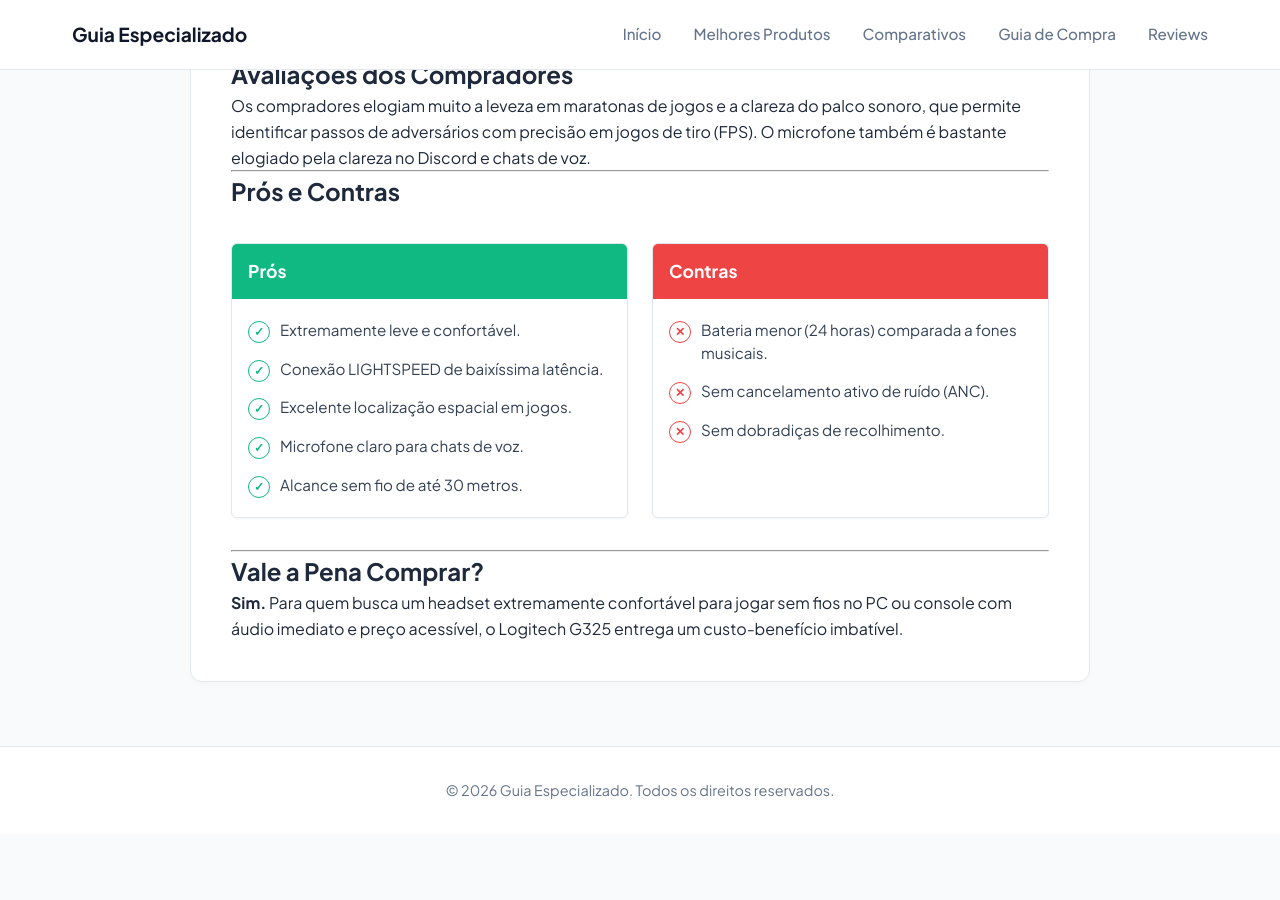
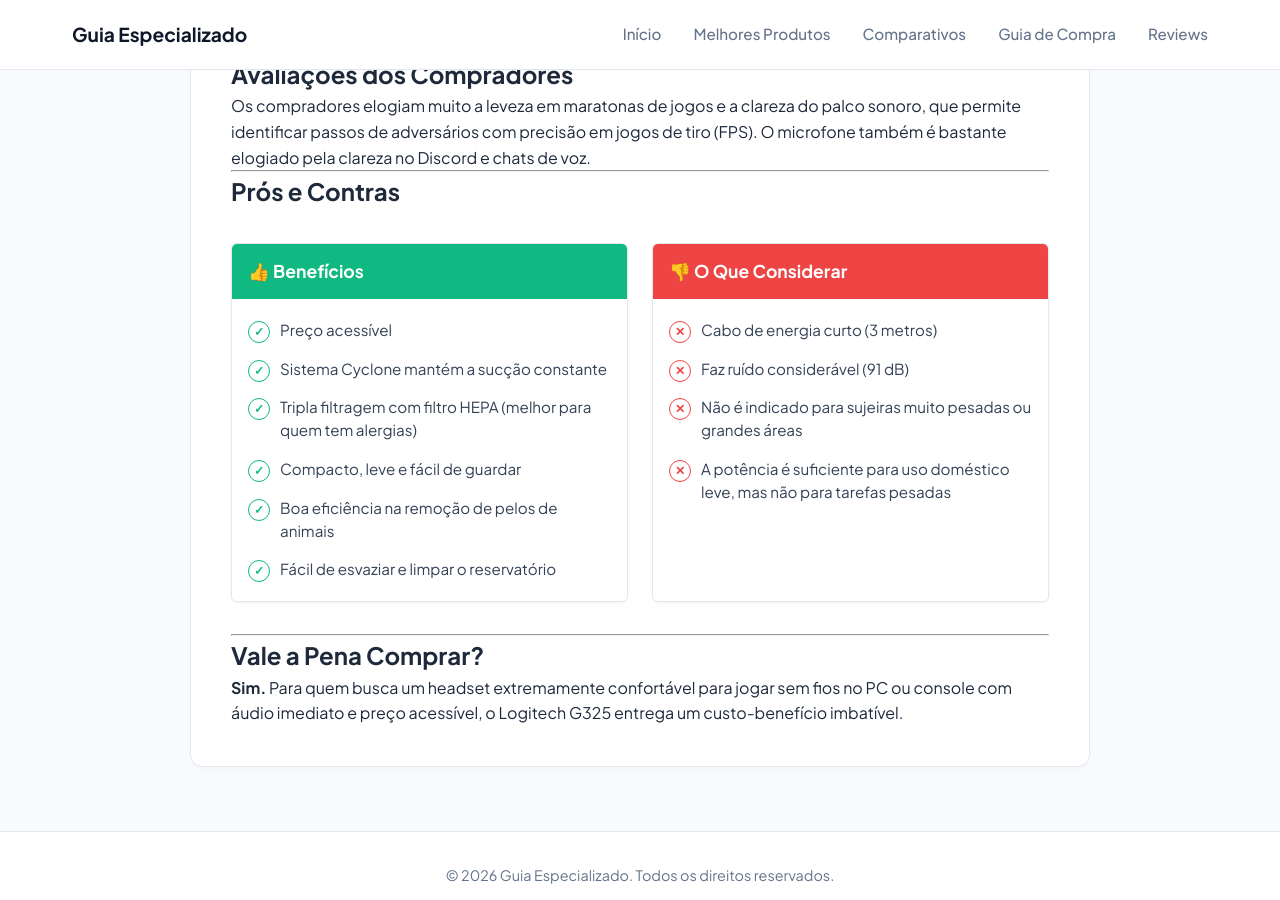
Before and after one commit to membroequipe/SiteReview, a Jekyll site: the page built from _posts/2026-10-15-logitech-g325-lightspeed-review.md, in a window 1280 px wide and 900 px high, scrolled down 956 px. Built offline with Jekyll 4.4.1, drawn with Linux system fonts in a browser that asks for light colours; before the commit the page ends 1790 px from its top, so only the background shows below that.

Commit message:
Update 2026-10-15-logitech-g325-lightspeed-review.md

```diff
--- a/_posts/2026-10-15-logitech-g325-lightspeed-review.md
+++ b/_posts/2026-10-15-logitech-g325-lightspeed-review.md
@@ -47,21 +47,23 @@ Os compradores elogiam muito a leveza em maratonas de jogos e a clareza do palco
 
 <div class="pros-cons-grid">
   <div class="pros-box">
-    <h4>Prós</h4>
+    <h4>👍 Benefícios</h4>
     <ul>
-      <li>Extremamente leve e confortável.</li>
-      <li>Conexão LIGHTSPEED de baixíssima latência.</li>
-      <li>Excelente localização espacial em jogos.</li>
-      <li>Microfone claro para chats de voz.</li>
-      <li>Alcance sem fio de até 30 metros.</li>
+      <li>Preço acessível</li>
+      <li>Sistema Cyclone mantém a sucção constante</li>
+      <li>Tripla filtragem com filtro HEPA (melhor para quem tem alergias)</li>
+      <li>Compacto, leve e fácil de guardar</li>
+      <li>Boa eficiência na remoção de pelos de animais</li>
+      <li>Fácil de esvaziar e limpar o reservatório</li>
     </ul>
   </div>
   <div class="cons-box">
-    <h4>Contras</h4>
+    <h4>👎 O Que Considerar</h4>
     <ul>
-      <li>Bateria menor (24 horas) comparada a fones musicais.</li>
-      <li>Sem cancelamento ativo de ruído (ANC).</li>
-      <li>Sem dobradiças de recolhimento.</li>
+      <li>Cabo de energia curto (3 metros)</li>
+      <li>Faz ruído considerável (91 dB)</li>
+      <li>Não é indicado para sujeiras muito pesadas ou grandes áreas</li>
+      <li>A potência é suficiente para uso doméstico leve, mas não para tarefas pesadas</li>
     </ul>
   </div>
 </div>
```
